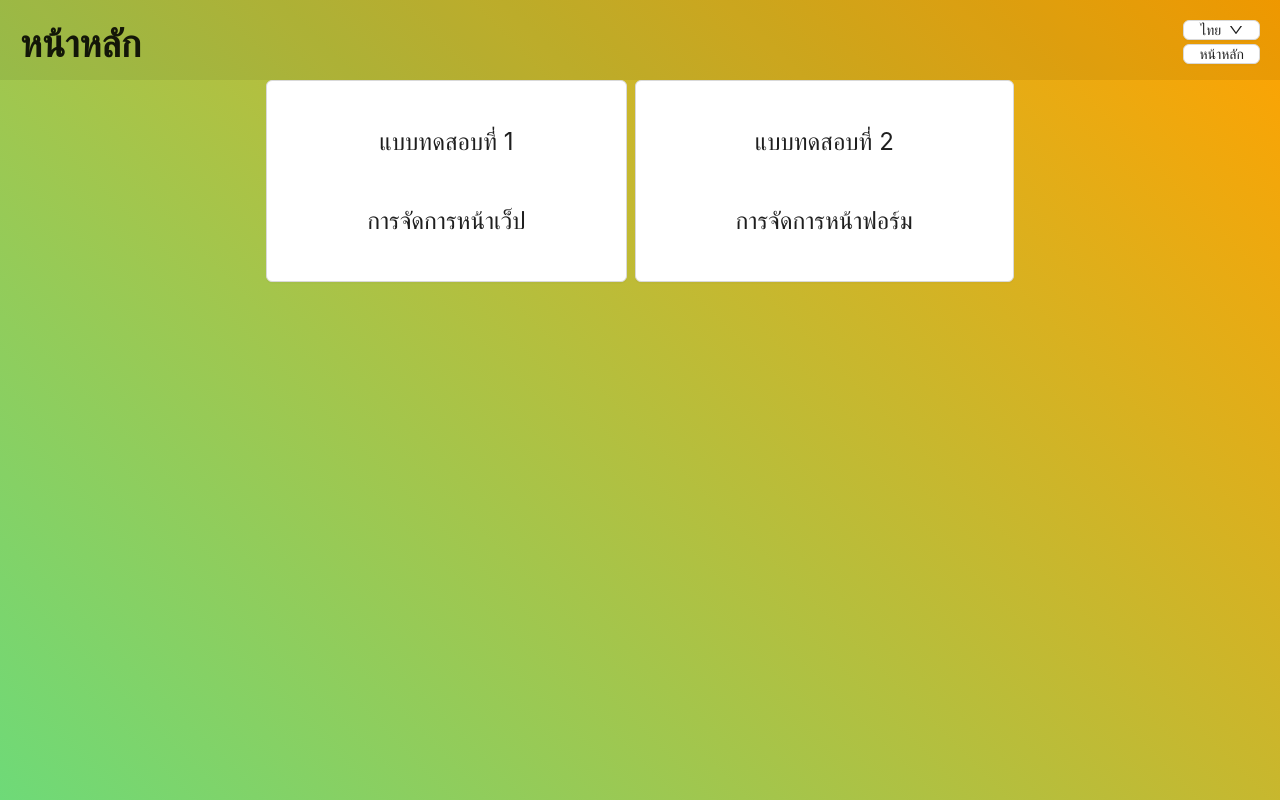
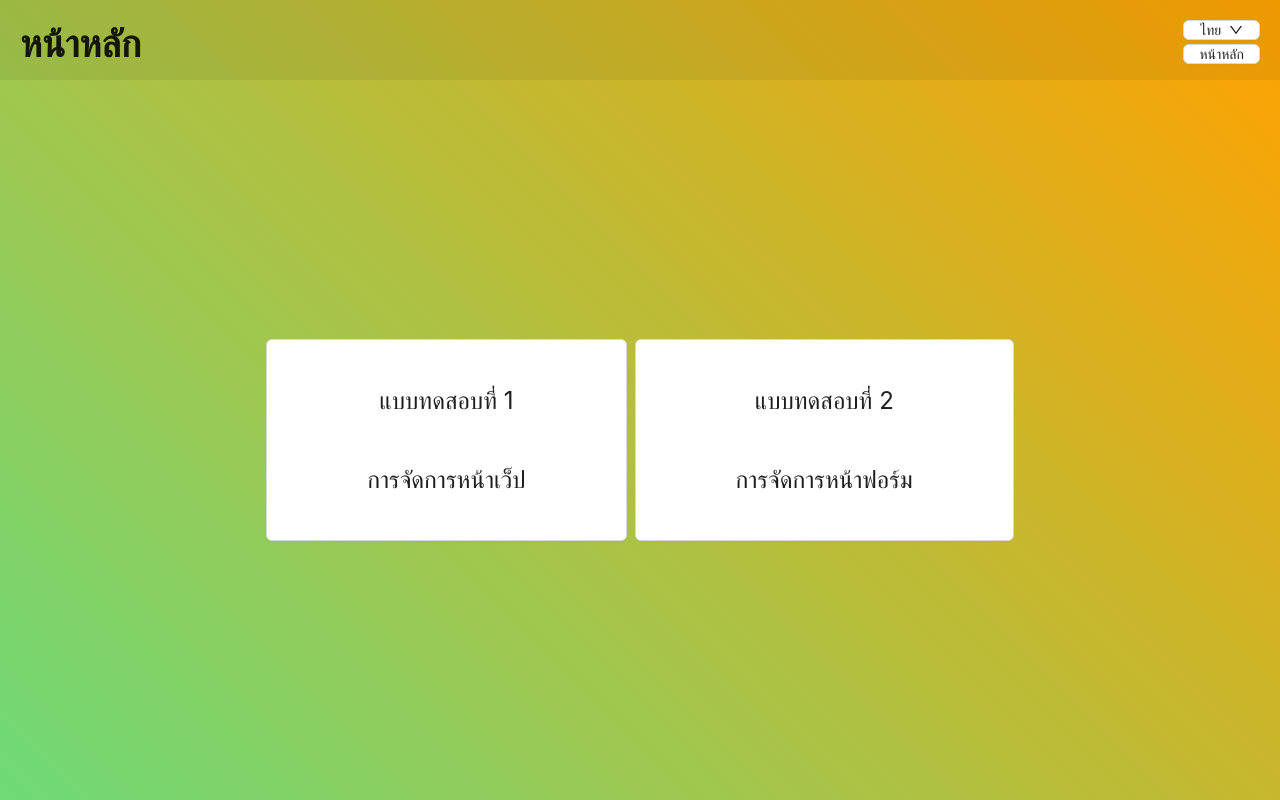
Before and after one commit to saketam/swd-test, a Next.js app: page / in a window 1280 px wide. Built offline with nearby package versions, Linux system fonts and the light colour scheme.

Commit message:
fix style home page

```diff
--- a/src/app/styles/index.scss
+++ b/src/app/styles/index.scss
@@ -1,5 +1,5 @@
 .homepageWrapper {
-  height: 100%;
+  height: 90vh;
   display: flex;
   justify-content: center;
   flex-wrap: wrap;
```
